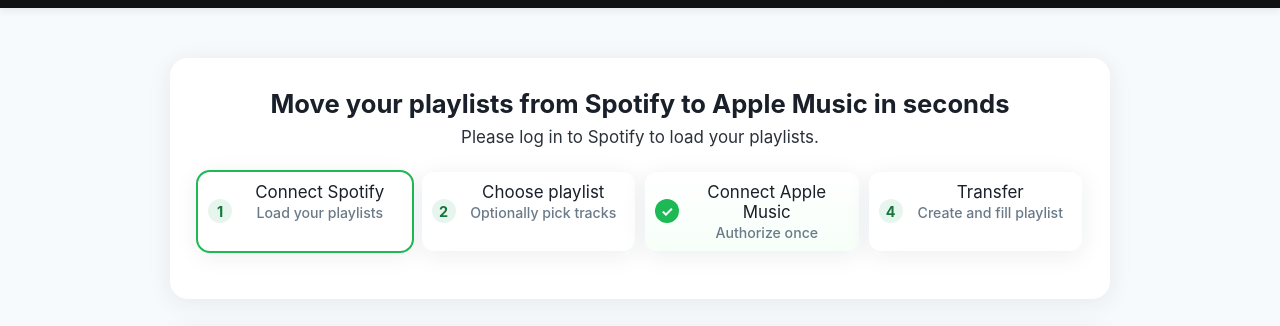
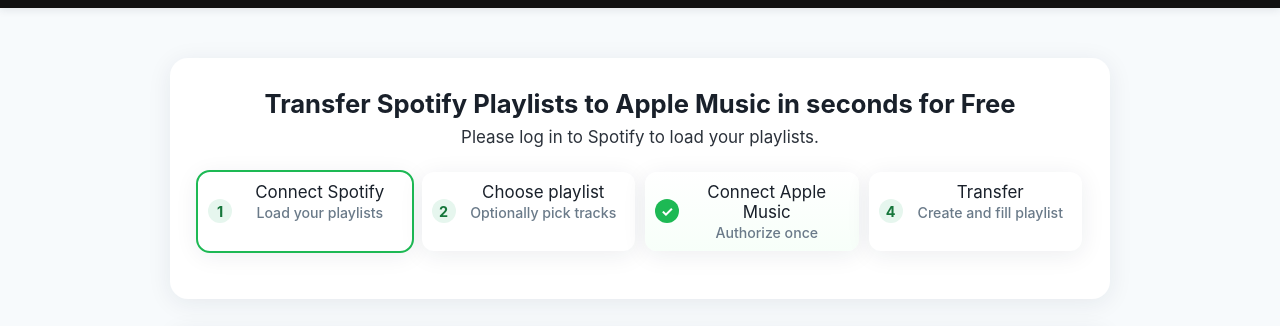
Before and after one commit to hryh/convertables-frontend, a website: page index.html in a window 1280 px wide. Shown: the part 56-382 px from the top of the page. Drawn offline with Linux system fonts and the light colour scheme; no server answers.

Commit message:
update google SEO searchline and adjusted title bat from html file

```diff
--- a/index.html
+++ b/index.html
@@ -4,7 +4,7 @@
   <meta charset="UTF-8">
   <meta name="viewport" content="width=device-width, initial-scale=1.0">
   <title>Convertables - Transfer Spotify to Apple Music</title>
-  <meta name="description" content="Seamlessly transfer Spotify playlists to Apple Music with Convertables. Simple, fast, and free music migration.">
+  <meta name="description" content="Transfer Spotify Playlists to Apple Music for Free in seconds.">
   <meta name="apple-mobile-web-app-title" content="Convertables" />
   <link rel="stylesheet" href="styles.css">
   <!-- Favicons -->
@@ -179,7 +179,7 @@
   <main>
     <!-- Hero / Value prop + Stepper -->
     <section class="status-section" style="margin-top:14px;">
-      <h1 style="margin:0;font-size:1.6rem;">Move your playlists from Spotify to Apple Music in seconds</h1>
+      <h1 style="margin:0;font-size:1.6rem;">Transfer Spotify Playlists to Apple Music in seconds for Free</h1>
       <p class="status-message" id="status-message" aria-live="polite">
         Log in to both accounts, pick a playlist, select tracks, and click Transfer.
       </p>
```
